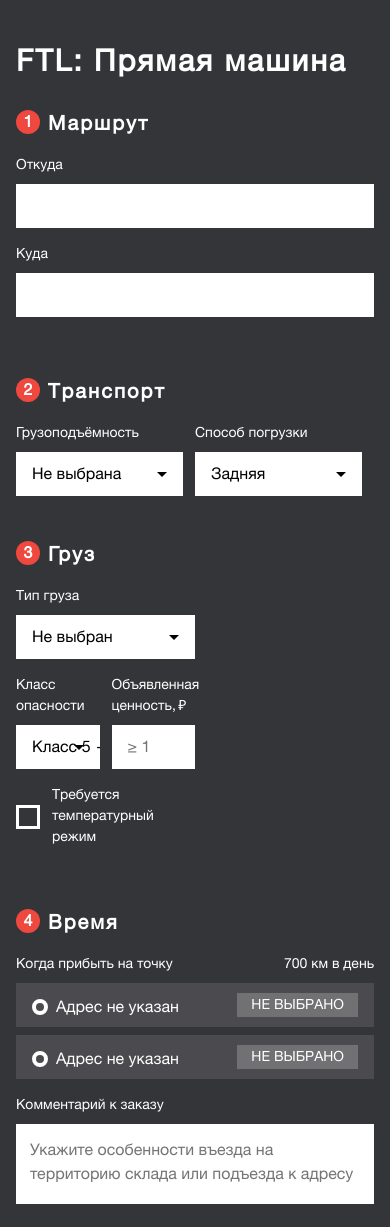
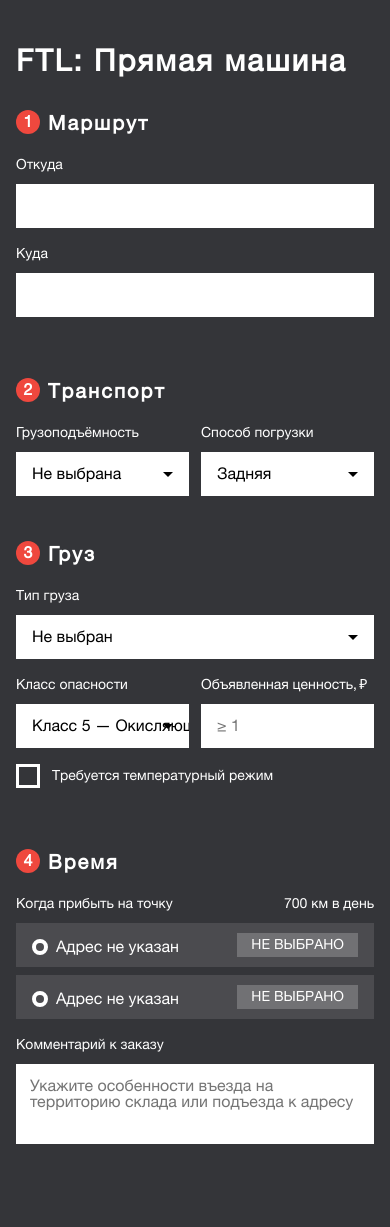
Before and after one commit to NikitaKozlov-R/test__dot-dot.ru, a Vue app: page / in a window 390 px wide. After the commit the page ends 1167 px from the top, so only its background shows below. Built offline with nearby package versions, Linux system fonts and the light colour scheme.

Commit message:
add mobile version

```diff
--- a/src/components/base-components/base-textarea.vue
+++ b/src/components/base-components/base-textarea.vue
@@ -50,4 +50,9 @@ export default {
   -moz-box-shadow: 0px 0px 0px 3px var(--COLOR-PRIMARY);
   box-shadow: 0px 0px 0px 3px var(--COLOR-PRIMARY);
 }
+@media screen and (max-width: 900px) {
+  .base-textarea__textarea {
+    line-height: 100%;
+  }
+}
 </style>
--- a/src/components/root-components/sc-cargo.vue
+++ b/src/components/root-components/sc-cargo.vue
@@ -104,5 +104,11 @@ export default {
 }
 
 @media screen and (max-width: 900px) {
+  .sc-cargo__container {
+    width: 100%;
+  }
+  .sc-cargo__container--2item {
+    width: calc(100% - 12px);
+  }
 }
 </style>
--- a/src/components/root-components/sc-transport.vue
+++ b/src/components/root-components/sc-transport.vue
@@ -36,7 +36,7 @@ export default {
 }
 @media screen and (max-width: 900px) {
   .sc-transporn__container {
-    width: 100%;
+    width: calc(100% + 12px);
   }
 }
 </style>
```
